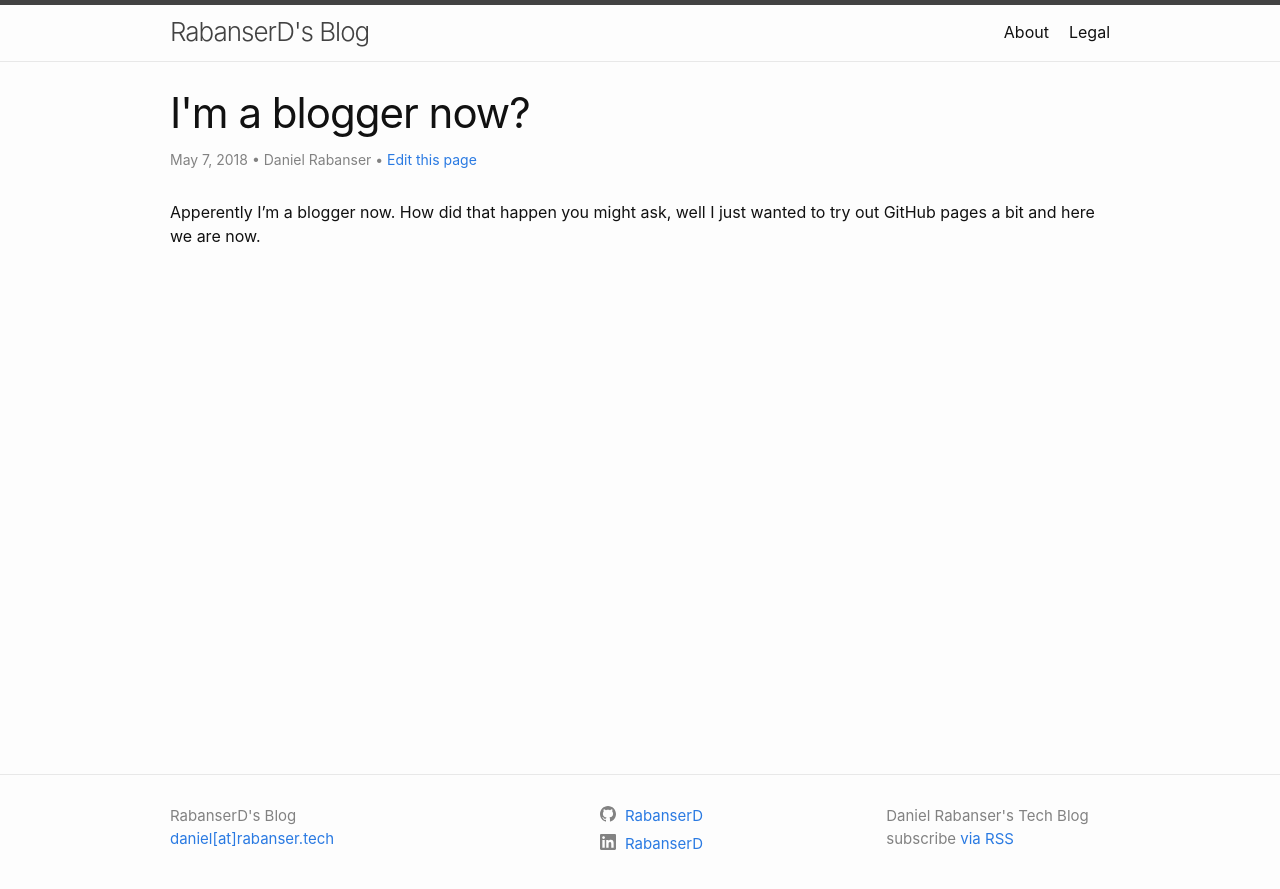
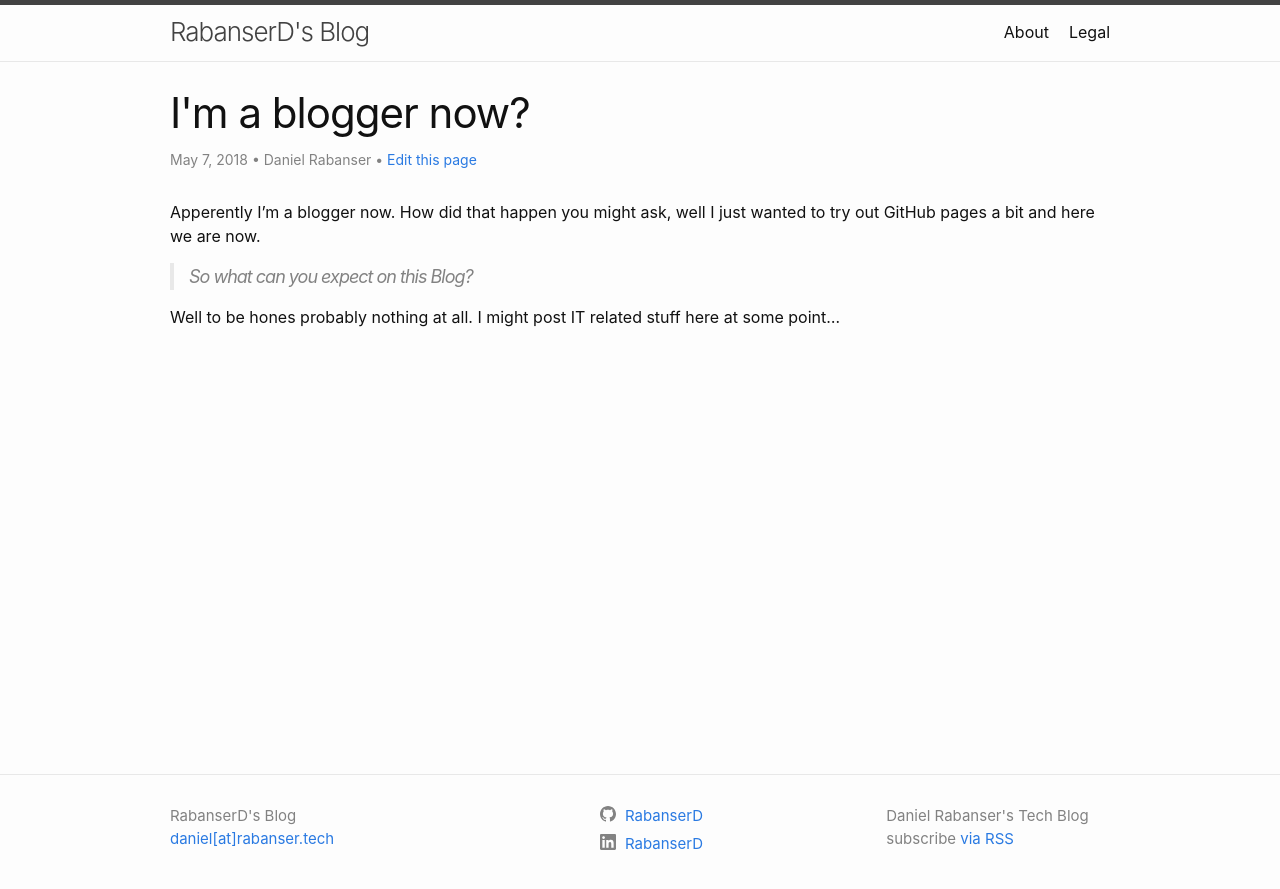
Before and after one commit to kwchan19/rabanserd.github.io, a Jekyll site: the page built from _posts/2018-05-07-Im-a-blogger-now.md, in a window 1280 px wide. Shown: the top 889 px of the page. Built offline with Jekyll 4.4.1, drawn with Linux system fonts in a browser that asks for light colours; comment, search, counter and statistics services are not loaded.

Commit message:
Update 2018-05-07-Im-a-blogger-now.md

```diff
--- a/_posts/2018-05-07-Im-a-blogger-now.md
+++ b/_posts/2018-05-07-Im-a-blogger-now.md
@@ -6,4 +6,7 @@ categories: stuff
 author: "Daniel Rabanser "
 comments: true
 ---
-Apperently I'm a blogger now. How did that happen you might ask, well I just wanted to try out GitHub pages a bit and here we are now.
+Apperently I'm a blogger now. How did that happen you might ask, well I just wanted to try out GitHub pages a bit and here we are now.<!--excerpt-->
+> So what can you expect on this Blog?
+
+Well to be hones probably nothing at all. I might post IT related stuff here at some point...
```
